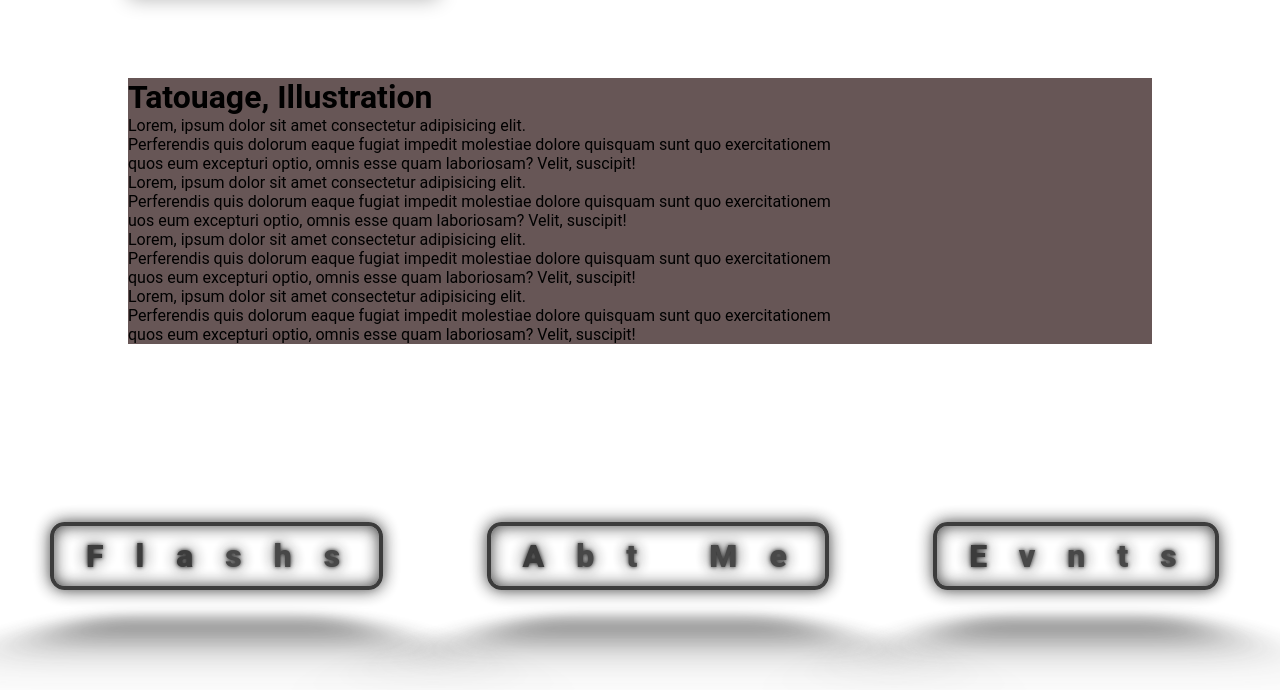
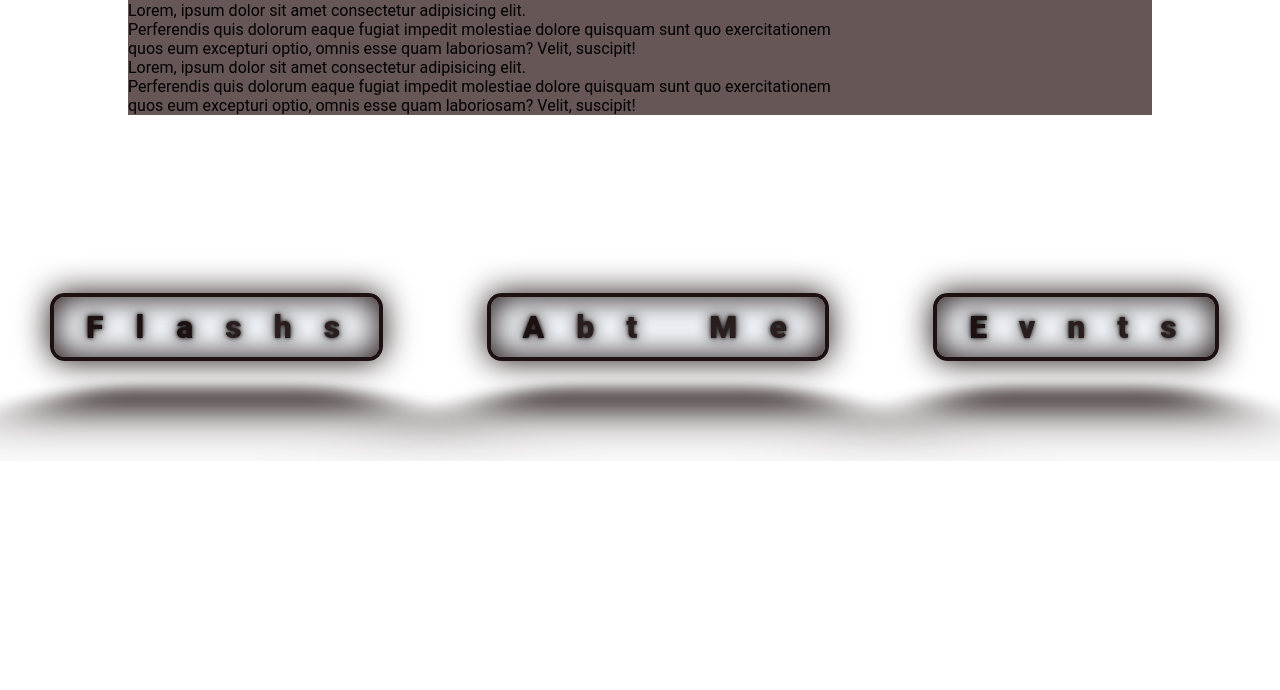
Before and after one commit to ASyhnes/tattoo, a PHP site: page /dex.html in a window 1280 px wide; the page is wider, and only the part inside the window is pictured. Shown: the part 1811-2501 px from the top of that part. After the commit the page ends 2272 px from the top of that part, so only its background shows below. Run offline with PHP 8.4, Linux system fonts and the light colour scheme.

Commit message:
j/'ai encore oublié d'aller dodo

```diff
--- a/Navbar.css
+++ b/Navbar.css
@@ -17,7 +17,7 @@
   background: #ffffff6c;
   backdrop-filter: blur(5px);
   font-family: 'Roboto', sans-serif;
-  box-shadow: 0 0 10px rgba(99, 99, 99, 0.5);
+  box-shadow: 0 0 10px rgba(75, 75, 75, 0.295);
 }
 
 
@@ -29,7 +29,7 @@
 
 nav .wrapper{
     position: relative;
-    max-width: 1300px;
+
     padding: 0px 30px;
     height: 70px;
     line-height: 70px;
--- a/bouton.css
+++ b/bouton.css
@@ -1,7 +1,7 @@
 @import url("https://fonts.googleapis.com/css?family=Raleway");
 
 :root {
-  --glow-color: hsl(0, 0%, 14%);
+  --glow-color: hsl(0, 26%, 9%);
 }
 
 *,
@@ -14,14 +14,13 @@
 
 
 .glowing-btn {
-  z-index: 99;
   position: relative;
   color: var(--glow-color);
   cursor: pointer;
   padding: 0.35em 1em;
   border: 0.15em solid var(--glow-color);
   border-radius: 0.45em;
-  background: none;
+  background-color: rgba(240, 248, 255, 0.5);
   perspective: 2em;
   font-family: "Raleway", sans-serif;
   font-size: 2em;
@@ -32,9 +31,8 @@
     0px 0px 0.5em 0px var(--glow-color);
   -moz-box-shadow: inset 0px 0px 0.5em 0px var(--glow-color),
     0px 0px 0.5em 0px var(--glow-color);
-  box-shadow: inset 0px 0px 0.5em 0px var(--glow-color),
-    0px 0px 0.5em 0px var(--glow-color);
-  animation: border-flicker 2s linear infinite;
+  box-shadow: inset 0px 0px 1em 1px var(--glow-color),
+    0px 0px 1em 0px var(--glow-color);
 }
 
 
@@ -61,7 +59,7 @@
   bottom: 0;
   left: 0;
   right: 0;
-  opacity: 0.7;
+  opacity: 1;
   filter: blur(1em);
   transform: translateY(120%) rotateX(95deg) scale(1, 0.35);
   background: var(--glow-color);
--- a/dex.css
+++ b/dex.css
@@ -4,11 +4,20 @@
 }
 
 
+.dexcontainer {
+  z-index: 98;
+background-color: #ffffff;
+  padding-top: 40px;
+  padding-bottom: 40px;
+  box-shadow: 0px -50px 40px rgb(255, 255, 255), 0px 50px 40px rgb(255, 255, 255) ;
+}
+
 .dex {
   display: grid;
-  grid-template-columns: repeat(4, 1fr); /* 4 columns */
+  grid-template-columns: repeat(5, 1fr); /* 4 columns */
   gap: 20px;
-  margin: 10%;
+  margin-left: 10%;
+  margin-right: 10%;
 }
 
 
@@ -31,13 +40,13 @@
 
 
 .card:hover {
-  z-index: 2;
+  z-index: 1;
   animation-delay: 1s;
   transform: scale(1.5);
 
   backdrop-filter: blur(2px);
-  border: 0.15em solid ;
-  border-color: #1a1a1ab0;
+  border: 0.03em solid ;
+  border-color: #1a1a1a8a;
   border-radius: 0.45em;
 
   animation: flash 2.5s infinite;
@@ -109,6 +118,7 @@
     color: rgba(85, 3, 3, 0.842);
     font-weight: bold;
     animation: pulse 2s infinite;
+    z-index: 1;
   }
 
 
@@ -134,7 +144,7 @@
   transform: scale(1.5);
 
   backdrop-filter: blur(2px);
-  border: 0.15em solid ;
+  border: 0.03em solid ;
   border-color: #1a1a1ab0;
   border-radius: 0.45em;
   animation: flash2 3s infinite; /* Nouvelle animation flash2 */
--- a/dex.html
+++ b/dex.html
@@ -97,7 +97,10 @@
 
       <div class="lore">
         <h1>Tatouage, Illustration</h1>
-        Lorem, ipsum dolor sit amet consectetur adipisicing elit.<br>
+
+
+        <br>
+        Lorem, ipsum dolor sit amet consectetur adipisicing elit.             <img src="Icones/portrait.png" alt="Thistle "><br>
         Perferendis quis dolorum eaque fugiat impedit molestiae dolore quisquam sunt quo exercitationem <br>
         quos eum excepturi optio, omnis esse quam laboriosam? Velit, suscipit!<br>
         Lorem, ipsum dolor sit amet consectetur adipisicing elit.<br>
@@ -109,10 +112,14 @@
         Lorem, ipsum dolor sit amet consectetur adipisicing elit.<br>
         Perferendis quis dolorum eaque fugiat impedit molestiae dolore quisquam sunt quo exercitationem <br>
         quos eum excepturi optio, omnis esse quam laboriosam? Velit, suscipit!<br>
+        <br>
+        <br>
+
       </div>
     </div>
     <div id="flashs"><!--flashs--></div>
-    <div class="dex">
+    <div class="dexcontainer">
+      <div class="dex">
             <!-- More cards following the same pattern -->
             <div class="card"><a href="thistleskull.html"><img src="img/Flashs/Skull Chardon.jpg" alt="Thistle Skull"></a><p>Thistle Skull</p><span class="undispo"><h3>unavailable</h3></span></div>
             <div class="card2"><a href="thebridge.html"><img src="img/Flashs/B_N Bridge.jpg" alt="The Bridge"></a><p>The Bridge</p><span class="dispo"><h3>available</h3></span>Clic for More</div>
@@ -123,7 +130,8 @@
             <div class="card2"><a href=".html"><img src="img/Flashs" alt=""></a><p>t</p><span class="dispo">available</span>Clic for More</div>
             <div class="card2"><a href=".html"><img src="img/Flashs" alt=""></a><p>t</p><span class="dispo">available</span>Clic for More</div>
             <div class="card2"><a href=".html"><img src="img/Flashs" alt=""></a><p>t</p><span class="dispo">available</span>Clic for More</div>
-            </div>
+      </div>
+    </div>
 
         <div class="event-container">
         <div class="event">
@@ -149,7 +157,7 @@
 
 <footer>
   <a href="#flashs">
-    <button class='glowing-btn'><span class='glowing-txt'>F<span class='faulty-letter'></span>la<span class='faulty-letter'>shs</span></span></button></a>
+  <button class='glowing-btn'><span class='glowing-txt'>F<span class='faulty-letter'></span>la<span class='faulty-letter'>shs</span></span></button></a>
   <a href="#about"><button class='glowing-btn'><span class='glowing-txt'>A<span class='faulty-letter'>b</span><span class='faulty-letter'>t M</span><span class='faulty-letter'>e</span></span></button></a>
   <a href="#events"><button class='glowing-btn'><span class='glowing-txt'>E<span class='faulty-letter'>v</span><span class='faulty-letter'>nt</span><span class='faulty-letter'>s</span></span></button></a>
 </footer>
--- a/general.css
+++ b/general.css
@@ -19,7 +19,8 @@
 }
 
 .lore {
-    margin: 10%;
+    margin-top: 10%;
+    margin-bottom: 20%;
     padding: 20px;
     border-radius: 10px;
     background-color: rgba(114, 114, 114, 0.281);
@@ -45,3 +46,8 @@
     text-decoration: none;
     color: rgba(255, 255, 255, 0);
 }
+
+footer {
+    background-color: rgba(0, 255, 255, 0);
+    z-index: 99;
+}
```
Also changed, not shown: Icones/portrait.png (added).
